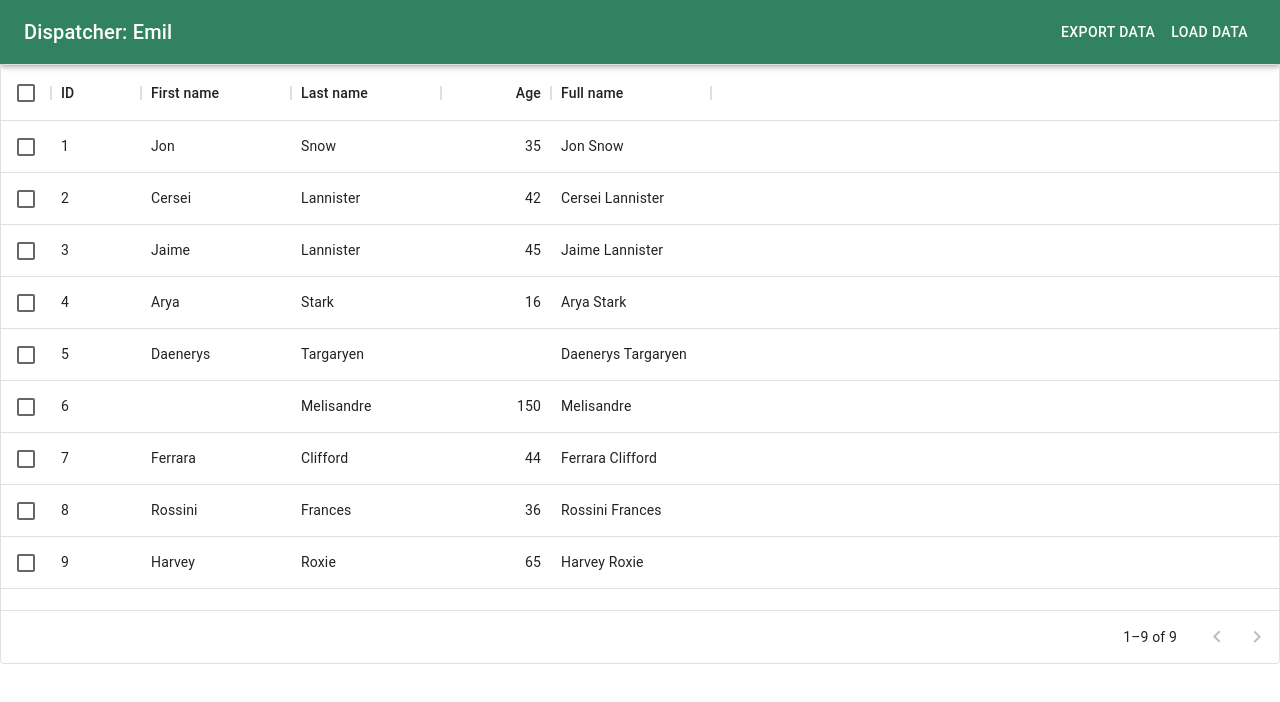
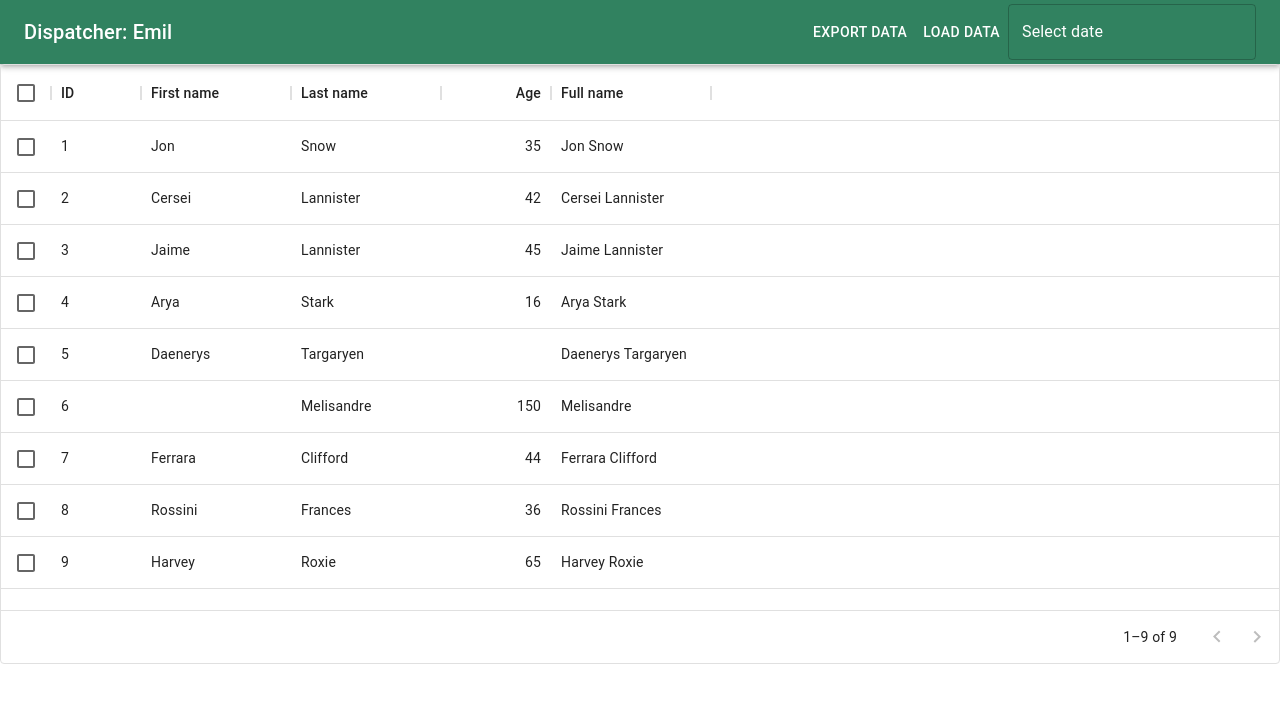
Before and after one commit to Johny8811/bevy, a React (Create React App) app: page /dashboard in a window 1280 px wide. Shown: the top 702 px of the page. Built offline with nearby package versions, Linux system fonts and the light colour scheme.

Commit message:
Add date picker

```diff
--- a/src/main/modules/dashboard/Dashboard.tsx
+++ b/src/main/modules/dashboard/Dashboard.tsx
@@ -4,10 +4,14 @@ import Box from '@mui/material/Box';
 import Toolbar from '@mui/material/Toolbar';
 import Typography from '@mui/material/Typography';
 import Button from '@mui/material/Button';
+import { DatePicker } from '@mui/x-date-pickers/DatePicker';
+import TextField from '@mui/material/TextField';
 
 import { DataGridDemo } from './components/DeliveryTable';
 
 export function Dashboard() {
+  const [value, setValue] = React.useState<Date | null>(null);
+
   return (
     <Box sx={{ flexGrow: 1 }}>
       <AppBar position="static">
@@ -17,6 +21,24 @@ export function Dashboard() {
           </Typography>
           <Button color="inherit">Export data</Button>
           <Button color="inherit">Load data</Button>
+          <DatePicker
+            label="Select date"
+            value={value}
+            onChange={(newValue) => {
+              setValue(newValue);
+            }}
+            renderInput={(params) => (
+              <TextField
+                {...params}
+                sx={{
+                  svg: { color: '#fff' },
+                  input: { color: '#fff' },
+                  label: { color: '#fff' }
+                }}
+                color="secondary"
+              />
+            )}
+          />
         </Toolbar>
       </AppBar>
       <DataGridDemo />
```
